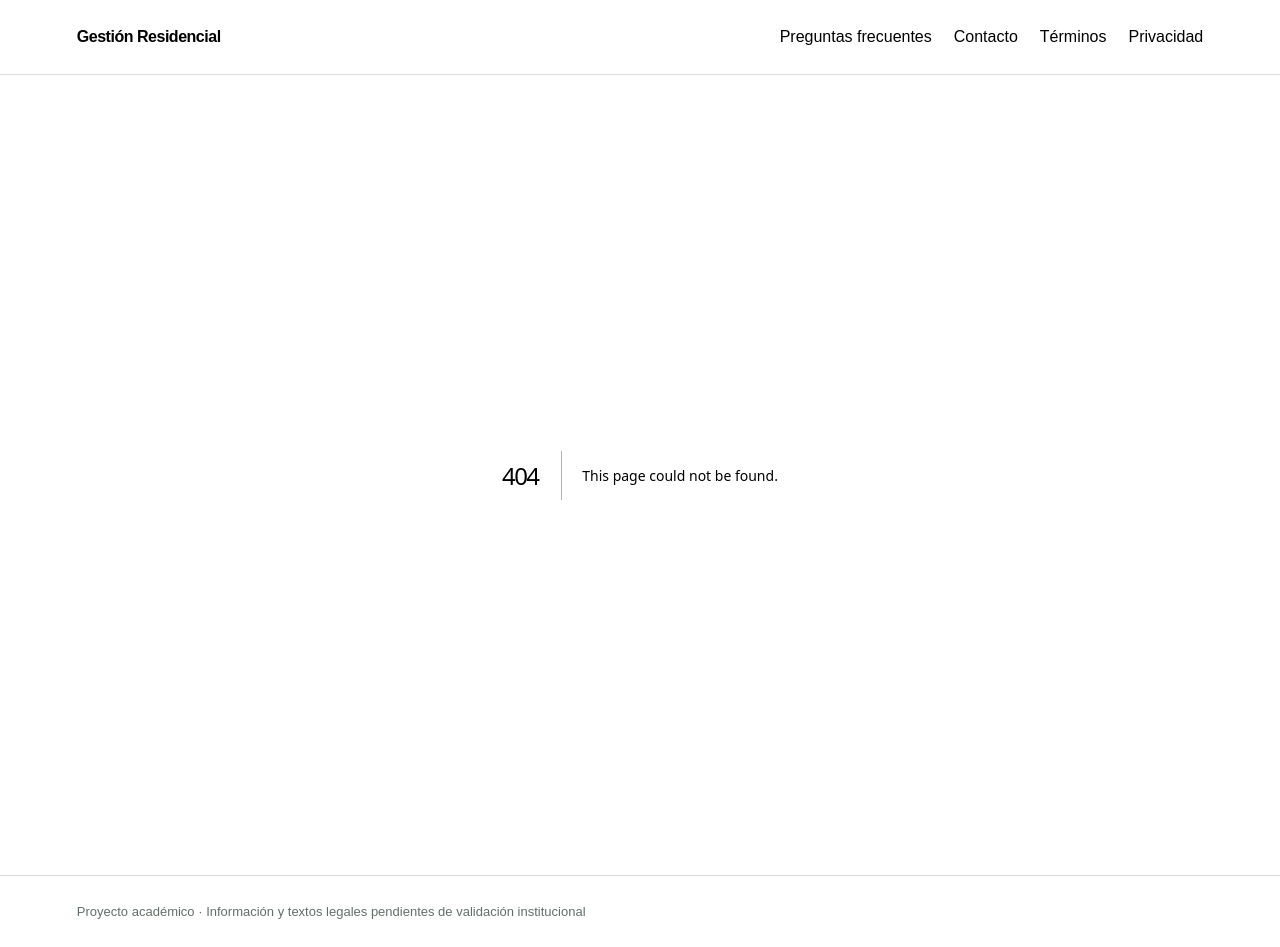
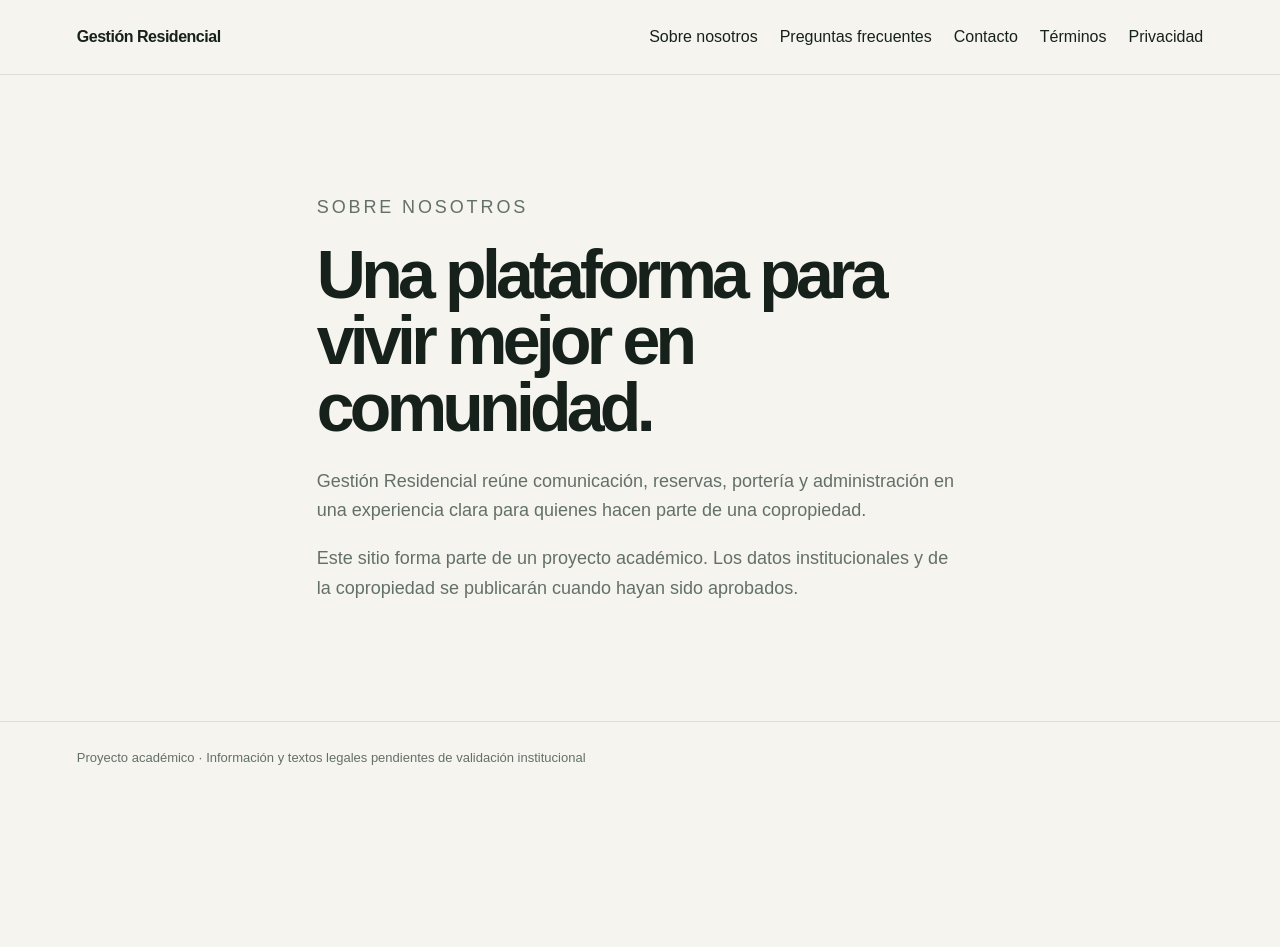
Before and after one commit to GestionResidencialPoli/gr-public-ui, a Next.js app: page /sobre-nosotros in a window 1280 px wide. Before the commit this address had no page. After the commit the page ends 800 px from the top, so only its background shows below. Built offline with nearby package versions, Linux system fonts and the light colour scheme.

Commit message:
feat(public-ui): GR-174 agregar página sobre nosotros

```diff
--- a/app/layout.tsx
+++ b/app/layout.tsx
@@ -1,6 +1,30 @@
 import "./styles.css";
 import Link from "next/link";
 
-export default function Layout({ children }: Readonly<{ children: React.ReactNode }>) {
-  return <html lang="es"><body><header><Link href="/" className="brand">Gestión Residencial</Link><nav><Link href="/faq">Preguntas frecuentes</Link><Link href="/contacto">Contacto</Link><Link href="/terminos">Términos</Link><Link href="/privacidad">Privacidad</Link></nav></header><main>{children}</main><footer>Proyecto académico · Información y textos legales pendientes de validación institucional</footer></body></html>;
+export default function Layout({
+  children,
+}: Readonly<{ children: React.ReactNode }>) {
+  return (
+    <html lang="es">
+      <body>
+        <header>
+          <Link href="/" className="brand">
+            Gestión Residencial
+          </Link>
+          <nav aria-label="Navegación principal">
+            <Link href="/sobre-nosotros">Sobre nosotros</Link>
+            <Link href="/faq">Preguntas frecuentes</Link>
+            <Link href="/contacto">Contacto</Link>
+            <Link href="/terminos">Términos</Link>
+            <Link href="/privacidad">Privacidad</Link>
+          </nav>
+        </header>
+        <main>{children}</main>
+        <footer>
+          Proyecto académico · Información y textos legales pendientes de
+          validación institucional
+        </footer>
+      </body>
+    </html>
+  );
 }
--- /dev/null
+++ b/app/sobre-nosotros/page.tsx
@@ -0,0 +1,18 @@
+export default function AboutPage() {
+  return (
+    <section className="content">
+      <p className="eyebrow">Sobre nosotros</p>
+      <h1>Una plataforma para vivir mejor en comunidad.</h1>
+      <p className="lead">
+        Gestión Residencial reúne comunicación, reservas, portería y
+        administración en una experiencia clara para quienes hacen parte de una
+        copropiedad.
+      </p>
+      <p>
+        Este sitio forma parte de un proyecto académico. Los datos
+        institucionales y de la copropiedad se publicarán cuando hayan sido
+        aprobados.
+      </p>
+    </section>
+  );
+}
```
